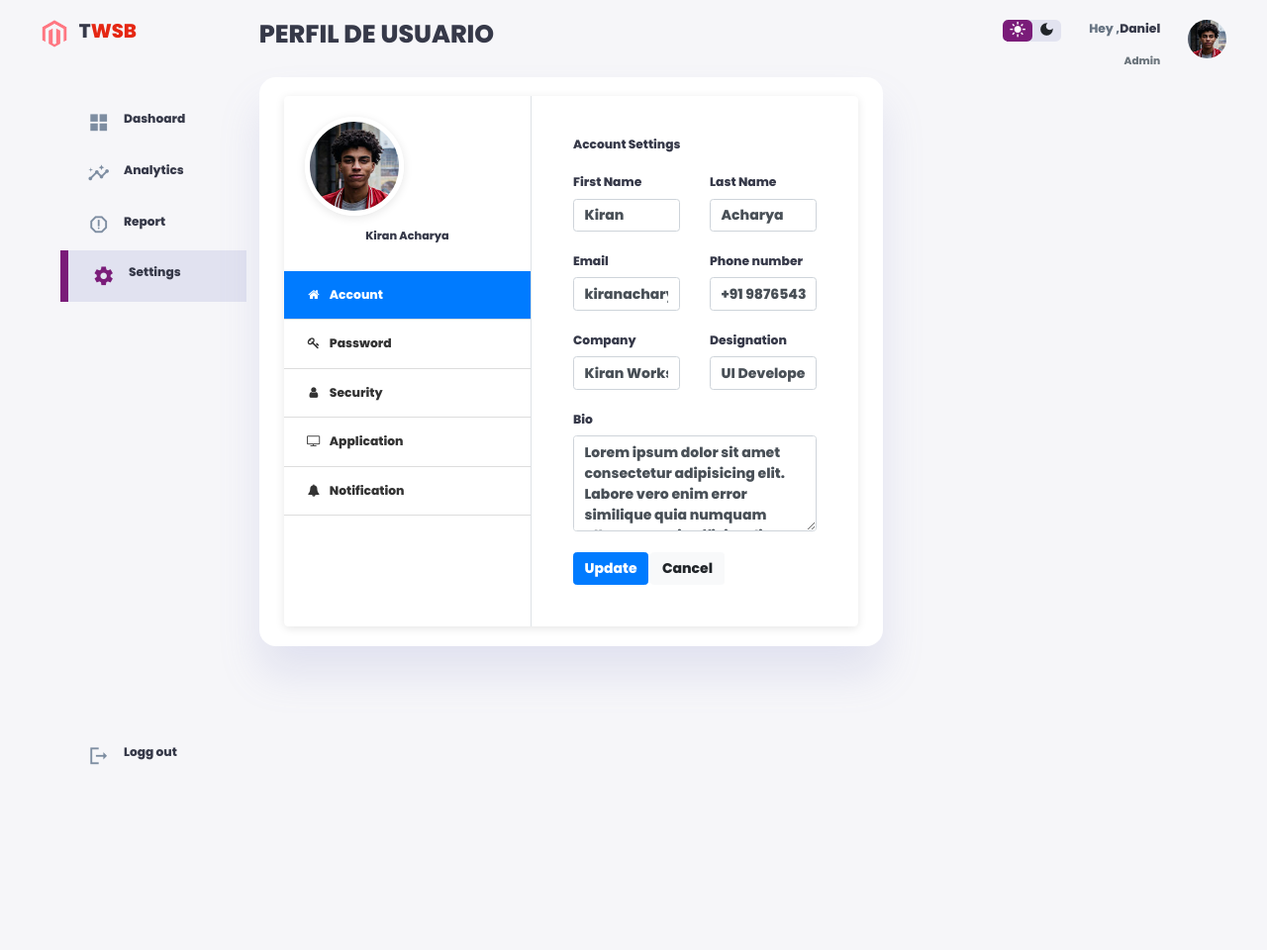
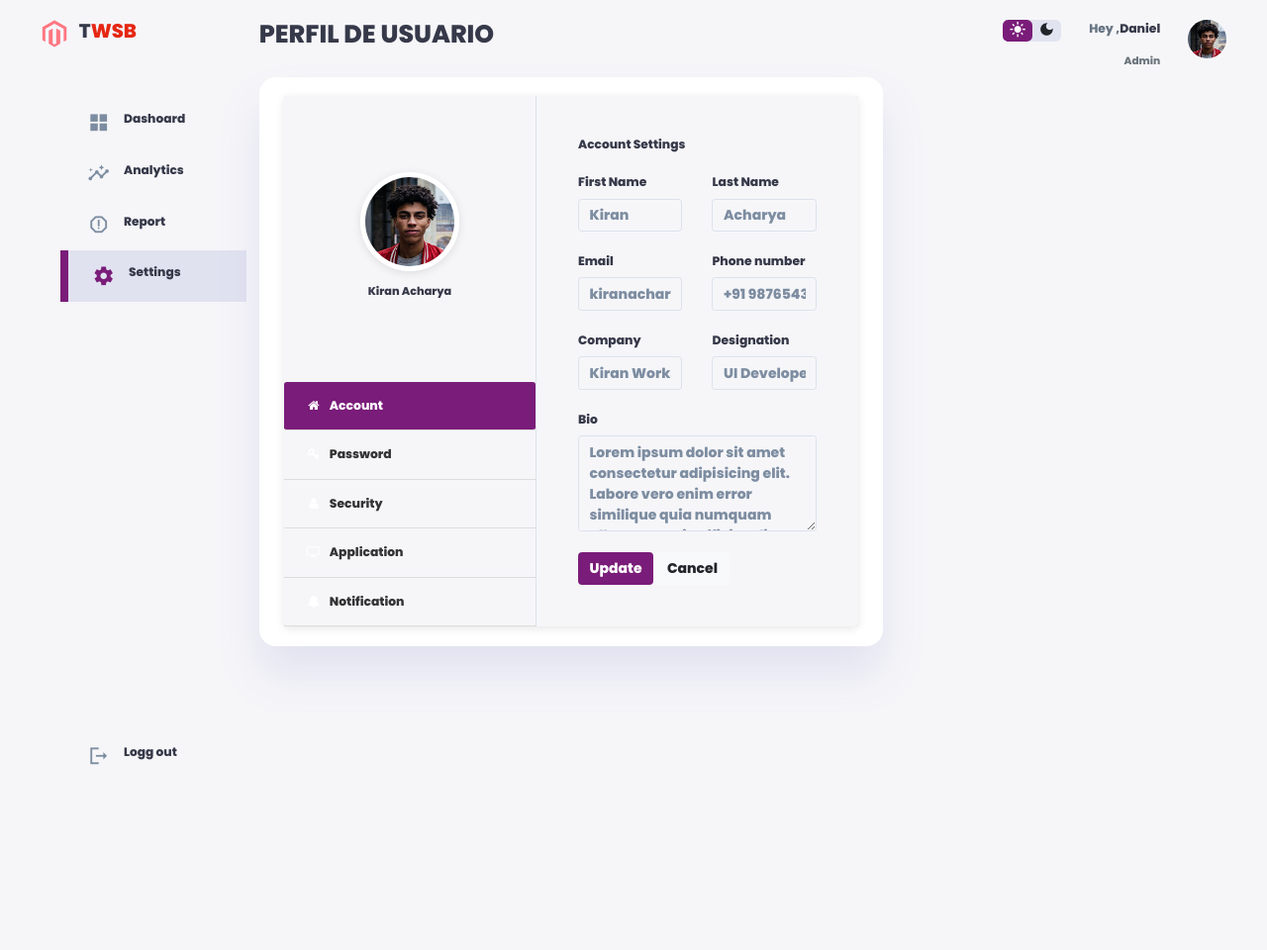
Before and after one commit to guillermo-gordon18-2000/Proyecto-Desarrollo-VII-congreso, a PHP site: page /View/Settings.html in a window 1280 px wide. Shown: the whole page at 99% size. Run offline with PHP 8.4, Linux system fonts and the light colour scheme; some libraries are stand-ins or nearby versions.

Commit message:
Face 2.V2.34

```diff
--- a/Public/css/profile.css
+++ b/Public/css/profile.css
@@ -1,6 +1,43 @@
 @import url("https://fonts.googleapis.com/css?family=Roboto:300,400,500,700&display=swap");
+
+:root{
+	--color-primary         :#7380ec;
+	--color-danger          :#ff7782;
+	--color-success         :#41f1b6;
+	--color-warning         :#ffbb55;
+	--color-info-dark       :#7d8da1;
+	--color-info-light      :#dce1eb;
+	--color-dark            :#363949;
+	--color-light           :rgba(132,139,200,0.18);
+	--color-primary-variant :#111e88;
+	--color-darck-variant   :#677483;
+
+	/*--color-background      :#f6f6f9;*/
+	--color-background   :#f6f6f9;            /* #201b22*/
+	--color-white        :#f0ffffde;
+	--color-LOGIN-Text   :#7a1c79;         /* #77ffc0*/
+	--color-card-login   : #7a1c79;           /* #2f2841*/
+
+
+	--card-border-radius    :2rem;
+	--border-radius-1       :0.4rem;
+	--border-radius-2       :0.8rem;
+	--border-radius-3       :1.2rem;
+
+	--card-padding          :1.8rem;
+	--padding-1             :1.2rem;
+
+}
+.dark-theme-variables{
+	--color-background:#181a1e;
+	--color-white:#202528;
+	--color-dark:#edeffd;
+	--color-darck-variant:#a3bdcc;
+	--color-light:rgba(0,0,0,0.4);
+	--box-shadow :0 2rem 3rem var(var(--color-light));
+	}
 body {
-	background: #f9f9f9;
+	background: var(--color-background);
 	font-family: "Roboto", sans-serif;
 }
 
@@ -11,6 +48,7 @@ body {
 .profile-tab-nav {
 	min-width: 250px;
 }
+
 
 .tab-content {
 	flex: 1;
@@ -24,15 +62,92 @@ body {
 	padding: 15px 20px;
 	border-bottom: 1px solid #ddd;
 	border-radius: 0;
-	color: #333;
+	color:white;
 }
+
 .nav-pills a.nav-link i {
 	width: 20px;
+	color:white;
 }
 
 .img-circle img {
-	height: 100px;
-	width: 100px;
+	height: 170px;
+	width: 170px;
 	border-radius: 100%;
 	border: 5px solid #fff;
 }
+
+.nav{
+
+
+	color: blue;
+}
+
+.nav:hover{
+
+	background:var(white) ;
+
+
+  }
+
+	 .nav-pills a.active {
+		background: var(white);
+		color:white;
+
+	}
+
+
+	.nav-pills a.nav-link:hover {
+		background:var(--color-LOGIN-Text);
+		color:white;
+		margin-left:1rem;
+		border-radius: 0.5rem;
+	}
+	.nav-pills a.nav-link.active {
+		background:var(--color-LOGIN-Text);
+		color:white;
+		border-radius: 0.2rem;
+
+	}
+
+	.container-Settings{
+		background:var(--color-background) ;
+	}
+	.bg-white {
+		background:var(--color-background) !important;
+	  }
+
+	  .form-control {
+		display: block;
+		width: 100%;
+		height: calc(1.5em + .75rem + 2px);
+		padding: .375rem .75rem;
+		font-size: 1rem;
+		font-weight: 400;
+		line-height: 1.5;
+		color: var(--color-info-dark);
+		background-color: var(--color-background);
+		background-clip: padding-box;
+		border: 1px solid var(--color-info-light);
+		border-radius: .25rem;
+		transition: border-color .15s ease-in-out,box-shadow .15s ease-in-out;
+	  }
+
+	  .btn-primary {
+		color: #fff;
+		background-color: var(--color-LOGIN-Text);
+
+		border-color: var(--color-LOGIN-Text);
+	  }
+
+	  .p-44 {
+		padding: 5.5rem !important;
+
+	  }
+
+	  .btn-primary:hover{
+		color: #fff;
+		background-color: var(--color-LOGIN-Text);
+
+		border-color: var(--color-LOGIN-Text);
+	  }
--- a/View/Settings.html
+++ b/View/Settings.html
@@ -105,8 +105,8 @@
 
 			<div class="bg-white shadow rounded-lg d-block d-sm-flex">
 				<div class="profile-tab-nav border-right">
-					<div class="p-4">
-						<div class="img-circle text-center mb-3">
+					<div class="p-44">
+						<div class="img-circle text-center mb-3" >
 							<img src="Public/images/images-12/profile-1.jpg" alt="Image" class="shadow">
 						</div>
 						<h4 class="text-center">Kiran Acharya</h4>
```
